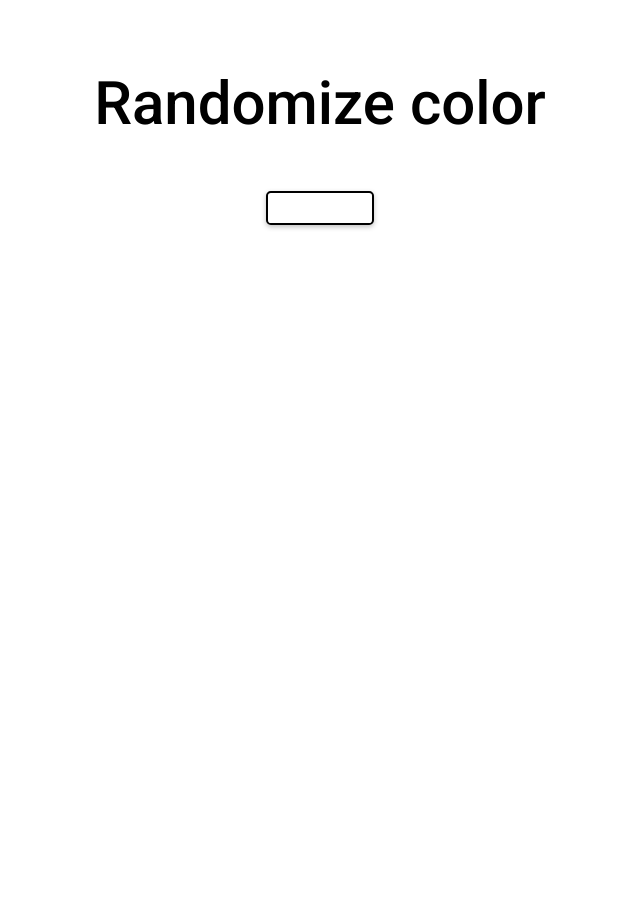
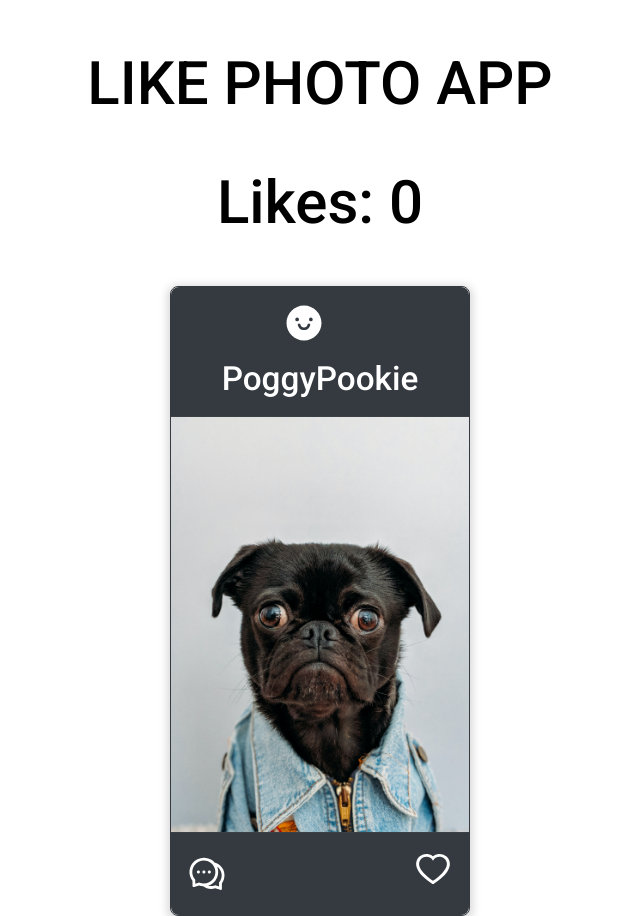
Before and after one commit to Kuldeep3330/ReactJSProjects, a React (Vite) app: page / in a window 1280 px wide. Shown: the whole page, without its empty margins (320-960 px from the left). Before the commit the page ends 800 px from the top, so only its background shows below. Built offline with nearby package versions, Linux system fonts and the light colour scheme.

Commit message:
Like photo app

```diff
--- /dev/null
+++ b/03-Like-my-photo/LikePhoto.jsx
@@ -0,0 +1,42 @@
+import React, { useState } from 'react'
+import Title from './Title'
+import { AiFillSmile, AiFillHeart, AiOutlineHeart, AiOutlineComment } from "react-icons/ai";
+import dog from './image/dog.jpg'
+const LikePhoto = () => {
+    const[like, setLike]= useState(false)
+    const[count, setCount]= useState(0)
+    // let like=true;
+    const handleLike=()=>{
+        setLike(prev=>!prev)
+        setCount((prev) => (like ? prev - 1 : prev + 1));
+    }
+
+  return (
+    <div className='container text-center'>
+        <Title  text="LIKE PHOTO APP"/>
+        <Title classes="subtitle" text={`Likes: ${count}`}/>
+        <div className="card card-dark m-auto shadow-sm" style={{
+            width:300,
+            cursor:"pointer"
+        }} >
+            <div className="card-header fs-xl">
+                <AiFillSmile className='mr-2'/>
+                <small>
+                    PoggyPookie
+                </small>
+
+            </div>
+            <img src={dog} alt="img" style={{height:"fit-content"}} onDoubleClick={handleLike} />
+            <div className="card-footer fs-xl d-flex"
+            style={{
+                justifyContent:"space-between"
+            }}  >
+                <AiOutlineComment/> <span onClick={handleLike} style={{ cursor: "pointer" }}>
+                        {like ? <AiFillHeart className='text-danger' /> : <AiOutlineHeart />}
+                    </span></div>
+        </div>
+        </div>
+  )
+}
+
+export default LikePhoto
--- /dev/null
+++ b/03-Like-my-photo/Title.jsx
@@ -0,0 +1,9 @@
+import React from 'react'
+
+const Title = ({classes, text}) => {
+  return (
+    <h1 className={!classes?'title text-center':classes && "title"}>{!text?"Title":text}</h1>
+  )
+}
+
+export default Title
--- a/package.json
+++ b/package.json
@@ -11,7 +11,8 @@
   },
   "dependencies": {
     "react": "^19.0.0",
-    "react-dom": "^19.0.0"
+    "react-dom": "^19.0.0",
+    "react-icons": "^5.5.0"
   },
   "devDependencies": {
     "@eslint/js": "^9.21.0",
--- a/src/App.jsx
+++ b/src/App.jsx
@@ -1,13 +1,15 @@
 import Ex1 from '../01-E-signature/Ex1'
 import RandomizeColor from '../02-Random-color/RandomizeColor'
+import LikePhoto from '../03-Like-my-photo/LikePhoto'
 import './App.css'
 
 function App() {
 
   return (
     <>
+    <LikePhoto/>
+    {/* <RandomizeColor/> */}
     {/* <Ex1/> */}
-    <RandomizeColor/>
     </>
   )
 }
```
Also changed, not shown: 03-Like-my-photo/image/dog.jpg (added), 1 other file (tests, documents, lock files or other folders).
